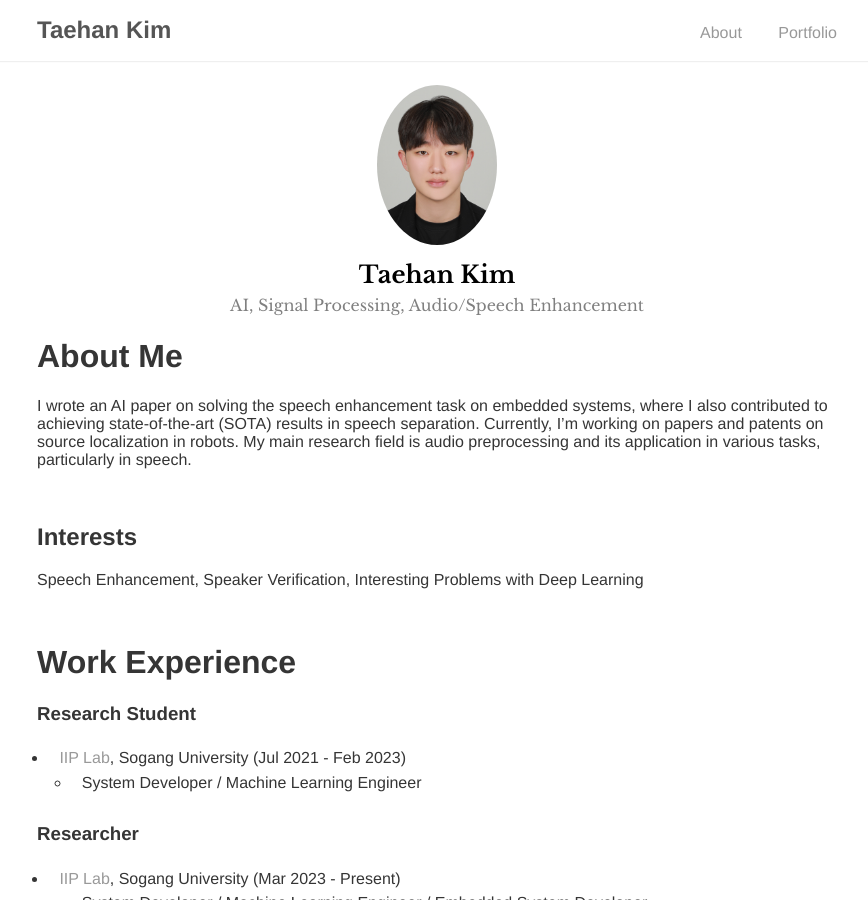
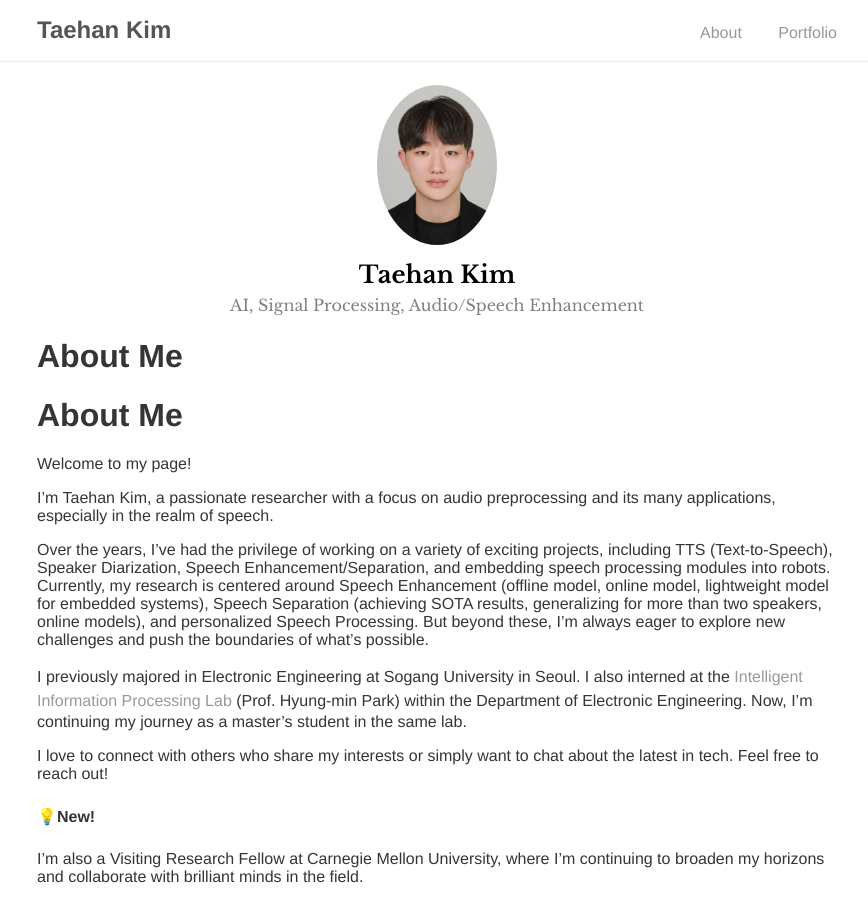
Before and after one commit to thKimm/thKimm.github.io, a Jekyll site: the page built from index.md, in a window 1280 px wide and 900 px high. Shown: the whole window, without its empty margins (203-1071 px from the left). Built offline with Jekyll 4.4.1, drawn with Linux system fonts in a browser that asks for light colours; our own code applies the rules of GitHub Pages for plain Markdown files; some of the changed text lies outside the part shown.

```diff
--- a/index.md
+++ b/index.md
@@ -3,7 +3,26 @@ layout: about
 ---
 
 # About Me
-I wrote an AI paper on solving the speech enhancement task on embedded systems, where I also contributed to achieving state-of-the-art (SOTA) results in speech separation. Currently, I'm working on papers and patents on source localization in robots. My main research field is audio preprocessing and its application in various tasks, particularly in speech.
+
+# About Me
+
+Welcome to my page!
+
+I’m Taehan Kim, a passionate researcher with a focus on audio preprocessing and its many applications, especially in the realm of speech.
+
+Over the years, I’ve had the privilege of working on a variety of exciting projects, including TTS (Text-to-Speech), Speaker Diarization, Speech Enhancement/Separation, and embedding speech processing modules into robots. Currently, my research is centered around Speech Enhancement (offline model, online model, lightweight model for embedded systems), Speech Separation (achieving SOTA results, generalizing for more than two speakers, online models), and personalized Speech Processing.
+But beyond these, I’m always eager to explore new challenges and push the boundaries of what’s possible.
+
+I previously majored in Electronic Engineering at Sogang University in Seoul.
+I also interned at the [Intelligent Information Processing Lab](http://iip.sogang.ac.kr) (Prof. Hyung-min Park) within the Department of Electronic Engineering. Now, I’m continuing my journey as a master’s student in the same lab.
+
+I love to connect with others who share my interests or simply want to chat about the latest in tech. Feel free to reach out!
+
+#### 💡**New!**
+
+I’m also a Visiting Research Fellow at Carnegie Mellon University, where I’m continuing to broaden my horizons and collaborate with brilliant minds in the field.
+
+
 
 <br/>
 
@@ -58,9 +77,11 @@ Submitted to NeurIPS 2025. [[Link]](https://arxiv.org/abs/2406.05983)[[Demo]](ht
 ### Sogang University, Seoul, Korea
 #### B.S.E. in Electronic Engr. (Mar 2018 - Feb 2023)
 summa cum laude, GPA: 4.21/4.3, 134 credits in 7 semesters
+
 ### Sogang University, Seoul, Korea
 #### M.S.E. in Electronic Engr. (Mar 2023 — Present)
 GPA: 4.23/4.3, 21 credits in 3 semesters
+
 ### Carnegie Mellon University, PA, US
 #### Visiting Research Fellow in S3D for IITP program. (Jul 2024 — Present)
 
@@ -72,4 +93,4 @@ GPA: 4.23/4.3, 21 credits in 3 semesters
 Awarded for real-time speaker-specific meeting minutes system.
 
 ### Outstanding Graduate Award	Feb. 2023
-Graduated as Valedictorian from the Engineering Department.\
+Graduated as Valedictorian from the Engineering Department.
```
Also changed, not shown: 9 other files.
